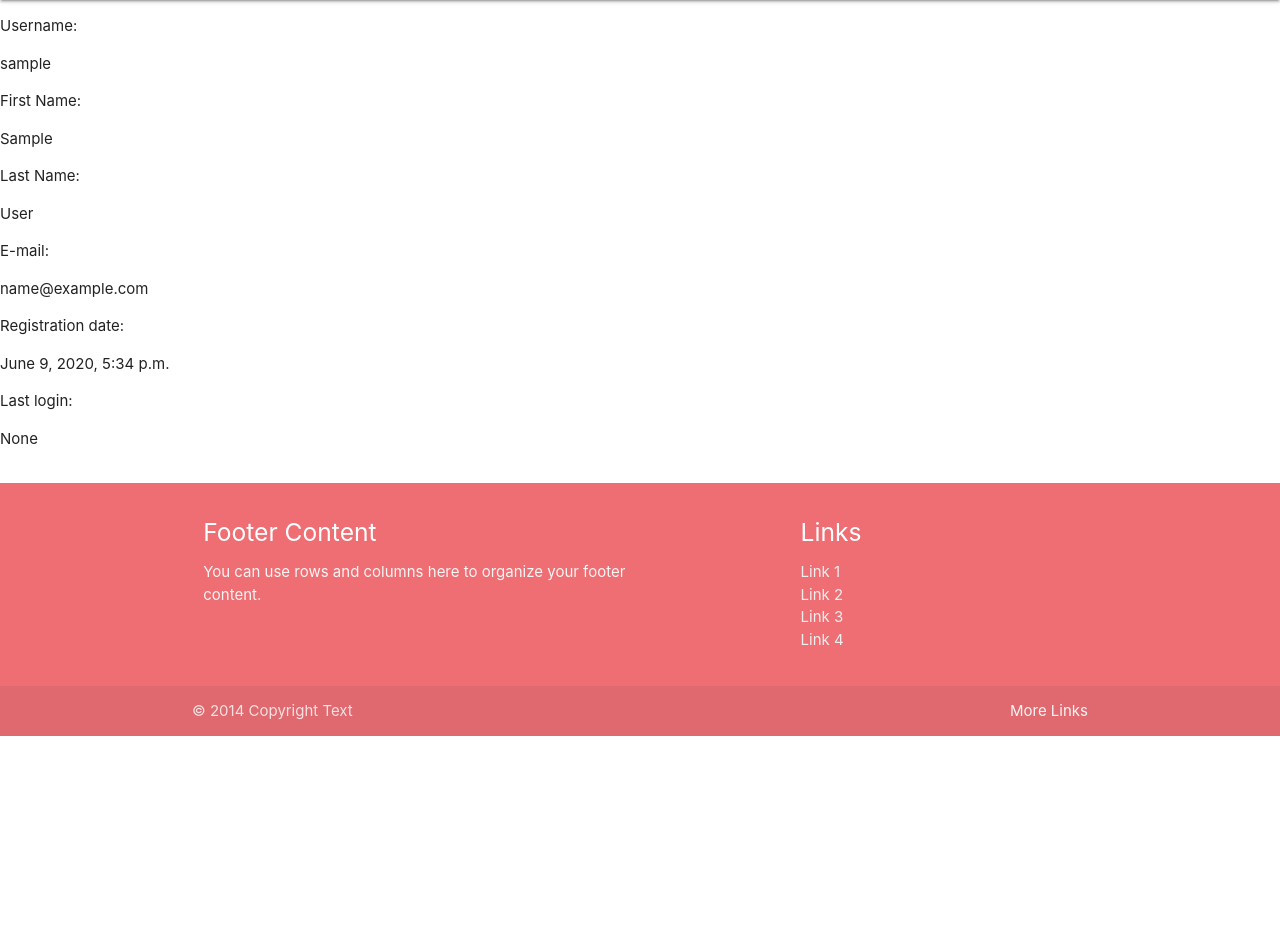
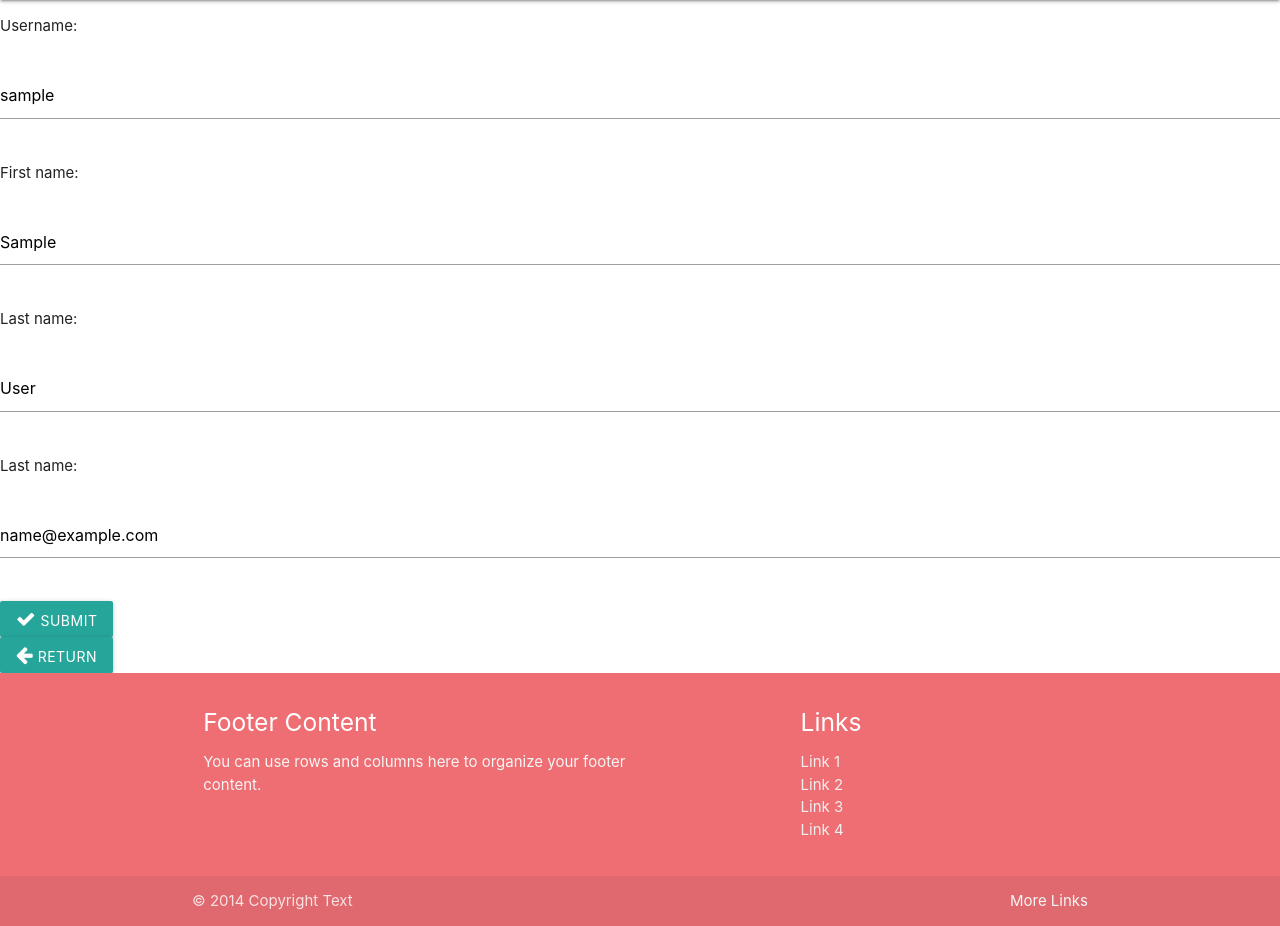
Before and after one commit to TimeaKovacs86/LastMilestoneProject, a Django app: page /account/profile/edit/ in a window 1280 px wide. Shown: the part 64-990 px from the top of the page. Before the commit the page ends 800 px from the top, so only its background shows below. Run offline with Django 3.2, Linux system fonts and the light colour scheme; the visitor is signed in with stand-in values (Sample User, id 1).

Commit message:
Finished with Edit profile and Change password functions

```diff
--- a/LastMilestoneProject/settings.py
+++ b/LastMilestoneProject/settings.py
@@ -134,3 +134,6 @@ STATIC_URL = '/static/'
 STATICFILES_DIRS = (
     os.path.join(BASE_DIR, "static"),
 )
+
+# Messages
+MESSAGE_STORAGE = "django.contrib.messages.storage.session.SessionStorage"
--- a/account/forms.py
+++ b/account/forms.py
@@ -1,11 +1,12 @@
 from django import forms
 from django.contrib.auth.models import User
-from django.contrib.auth.forms import UserCreationForm
+from django.contrib.auth.forms import UserCreationForm, UserChangeForm
 
 
 class UserLoginForm(forms.Form):
     username = forms.CharField()
     password = forms.CharField(widget=forms.PasswordInput)
+
 
 class UserRegistrationForm(UserCreationForm):
     first_name = forms.CharField(required=True)
@@ -42,3 +43,20 @@ class UserRegistrationForm(UserCreationForm):
         if password1 != password2:
             raise forms.ValidationError("Password must match")
         return password2
+
+
+class EditProfileForm(UserChangeForm):
+    first_name = forms.CharField(required=True)
+    last_name = forms.CharField(required=True)
+    email = forms.EmailField(required=True)
+    username = forms.CharField(required=True, min_length=5)
+
+    class Meta:
+        model = User
+        fields = (
+            'username',
+            'email',
+            'first_name',
+            'last_name',
+            'password'
+        )
--- /dev/null
+++ b/account/templates/edit.html
@@ -0,0 +1,62 @@
+{% extends "base.html" %}
+{% load materializecss %}
+{% block page_title %} Edit {{ user }}'s Profile {% endblock %}
+
+{% block content %}
+    <!-- Edit user details -->
+    <div class="user-detail">
+        <form method="POST">
+            {% csrf_token %}
+            <div class="profile-container">
+                <div class="row margin-profile-field">
+                    <div class="col-sm-12">
+                        <p class="text-center">Username: </p>
+                    </div>
+                </div>
+                <div class="row margin-profile-field">
+                    <div class="col-sm-12">
+                        <p class="text-center">{{ form.username }}</p>
+                    </div>
+                </div>
+                <div class="row margin-profile-field">
+                    <div class="col-sm-12">
+                        <p class="text-center">First name: </p>
+                    </div>
+                </div>
+                <div class="row margin-profile-field">
+                    <div class="col-sm-12">
+                        <p class="text-center">{{ form.first_name }}</p>
+                    </div>
+                </div>
+                <div class="row margin-profile-field">
+                    <div class="col-sm-12">
+                        <p class="text-center">Last name: </p>
+                    </div>
+                </div>
+                <div class="row margin-profile-field">
+                    <div class="col-sm-12">
+                        <p class="text-center">{{ form.last_name }}</p>
+                    </div>
+                </div>
+                <div class="row margin-profile-field">
+                    <div class="col-sm-12">
+                        <p class="text-center">Last name: </p>
+                    </div>
+                </div>
+                <div class="row margin-profile-field">
+                    <div class="col-sm-12">
+                        <p class="text-center">{{ form.email }}</p>
+                    </div>
+                </div>
+            </div>
+            <div class="col-sm-12 col-xs-12 edit-return-button">
+                <button type="submit" class="btn"><i class="fa fa-check"></i> Submit</button>
+            </div>
+        </form>
+        <div class="col-sm-12 col-xs-12 edit-return-button margin-bottom">
+            <a href="{% url 'profile' %}">
+                <button class="btn btn-info"><i class="fa fa-arrow-left"></i> Return</button>
+            </a>
+        </div>
+    </div>
+{% endblock %}
--- a/account/templates/profile.html
+++ b/account/templates/profile.html
@@ -5,14 +5,23 @@
 {% block content %}
     <p>Username:</p>
     {{ user_form.username }}
-       <p>First Name:</p>
+    <p>First Name:</p>
     {{ user_form.first_name }}
-      <p>Last Name:</p>
+    <p>Last Name:</p>
     {{ user_form.last_name }}
-     <p>E-mail:</p>
+    <p>E-mail:</p>
     {{ user_form.email }}
     <p>Registration date:</p>
     {{ user_form.date_joined }}
     <p>Last login:</p>
     {{ user_form.last_login }}
+
+    <a href="{% url 'edit_profile' %}">
+        <button class="btn btn-info"><i class="fa fa-pencil"></i> Update Details</button>
+    </a>
+
+    <a href="{% url 'change_password' %}">
+        <button class="btn btn-info"><i class="fa fa-pencil"></i> Change Password</button>
+    </a>
+
 {% endblock %}
--- a/account/urls.py
+++ b/account/urls.py
@@ -1,11 +1,11 @@
 from django.conf.urls import url
-from .views import nav_login, registration, profile, logout
+from .views import nav_login, registration, profile, logout, edit_profile, change_password
 
 urlpatterns = [
-    url(r'login/', nav_login, name='login'),
-    url(r'registration/', registration, name='registration'),
-    url(r'profile/', profile, name='profile'),
-    url(r'logout/', logout, name='logout'),
-
-
+    url(r'^login/$', nav_login, name='login'),
+    url(r'^registration/$', registration, name='registration'),
+    url(r'^profile/$', profile, name='profile'),
+    url(r'^logout/$', logout, name='logout'),
+    url(r'^profile/edit/$', edit_profile, name='edit_profile'),
+    url(r'^profile/change-password/$', change_password, name='change_password'),
 ]
--- a/account/views.py
+++ b/account/views.py
@@ -1,7 +1,9 @@
 from django.contrib import auth, messages
 from django.contrib.auth.decorators import login_required
+from django.contrib.auth import update_session_auth_hash
 from django.shortcuts import render, redirect, reverse
-from account.forms import UserLoginForm, UserRegistrationForm
+from account.forms import UserLoginForm, UserRegistrationForm, EditProfileForm
+from django.contrib.auth.forms import PasswordChangeForm
 
 
 # Create your views here.
@@ -58,6 +60,40 @@ def registration(request):
 
 
 @login_required()
+def edit_profile(request):
+    if request.method == 'POST':
+        form = EditProfileForm(request.POST, instance=request.user)
+
+        if form.is_valid():
+            form.save()
+            messages.success(request, "User details has changed successfully!")
+            return redirect(reverse('profile'))
+    else:
+        form = EditProfileForm(instance=request.user)
+        args = {'form': form}
+        return render(request, 'edit.html', args)
+
+
+@login_required()
 def profile(request):
     user_form = request.user
     return render(request, "profile.html", {"user_form": user_form})
+
+
+@login_required()
+def change_password(request):
+    if request.method == 'POST':
+        form = PasswordChangeForm(data=request.POST, user=request.user)
+
+        if form.is_valid():
+            form.save()
+            update_session_auth_hash(request, form.user)
+            messages.success(request, "Password has changed successfully!")
+            return redirect(reverse('profile'))
+        else:
+            messages.error(request, "There was something wrong with the given passwords!")
+            return redirect('change_password')
+    else:
+        form = PasswordChangeForm(user=request.user)
+        args = {'form': form}
+        return render(request, 'change-password.html', args)
--- a/cart/views.py
+++ b/cart/views.py
@@ -1,5 +1,4 @@
 from django.shortcuts import render
-
 
 
 # Create your views here.
```
Also changed, not shown: account/backends.py (added, +28 -0 lines), account/templates/change-password.html (added, +58 -0 lines).
